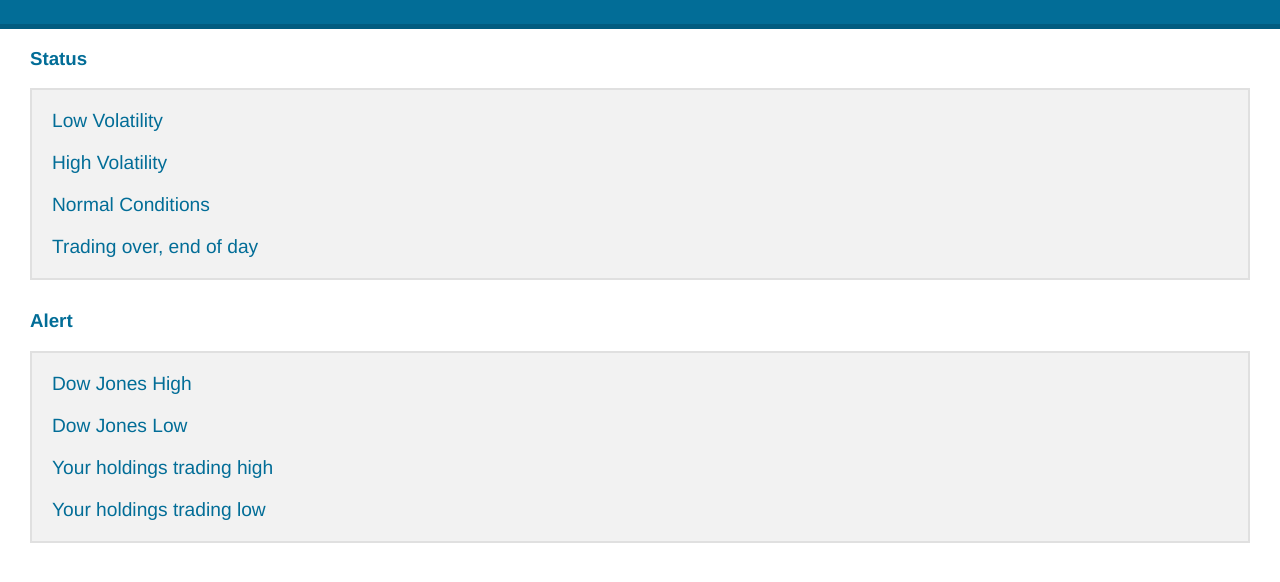
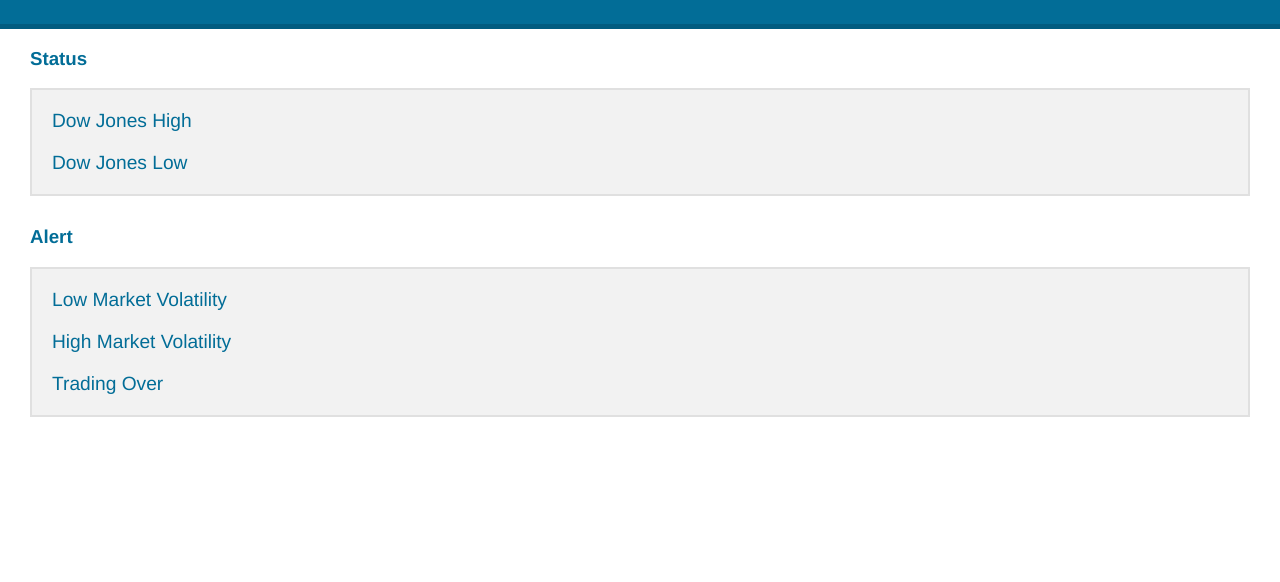
Before and after one commit to MoonshotLab/Market-Watch, a website: page public/index.html in a window 1280 px wide. Shown: the part 66-648 px from the top of the page. Drawn offline with Linux system fonts and the light colour scheme.

Commit message:
better document watch states, update web page to reflect

```diff
--- a/public/index.html
+++ b/public/index.html
@@ -23,18 +23,15 @@
     <section>
       <h3>Status</h3>
       <ul>
-        <li><a class='button' data-val='0' data-color='green' href='#'>Low Volatility</a></li>
-        <li><a class='button' data-val='0' data-color='red' href='#'>High Volatility</a></li>
-        <li><a class='button' data-val='0' data-color='blue' href='#'>Normal Conditions</a></li>
-        <li><a class='button' data-val='0' data-color='white' href='#'>Trading over, end of day</a></li>
+        <li><a class='button' data-val='0' data-color='green' href='#'>Dow Jones High</a></li>
+        <li><a class='button' data-val='0' data-color='red' href='#'>Dow Jones Low</a></li>
       </ul>
 
       <h3>Alert</h3>
       <ul>
-        <li><a class='button' data-val='1' data-color='white' href='#'>Dow Jones High</a></li>
-        <li><a class='button' data-val='1' data-color='yellow' href='#'>Dow Jones Low</a></li>
-        <li><a class='button' data-val='1' data-color='green' href='#'>Your holdings trading high</a></li>
-        <li><a class='button' data-val='1' data-color='red' href='#'>Your holdings trading low</a></li>
+        <li><a class='button' data-val='1' data-color='blue' href='#'>Low Market Volatility</a></li>
+        <li><a class='button' data-val='1' data-color='yellow' href='#'>High Market Volatility</a></li>
+        <li><a class='button' data-val='1' data-color='red' href='#'>Trading Over</a></li>
       </ul>
     </section>
   </body>
```
Also changed, not shown: README.md.
